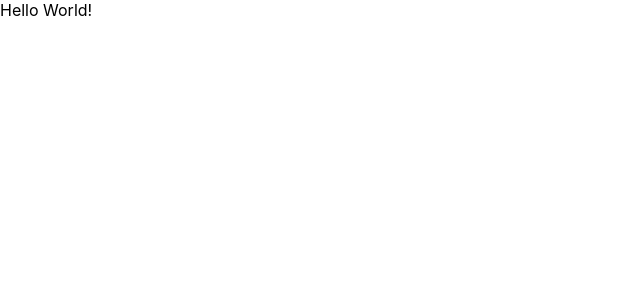
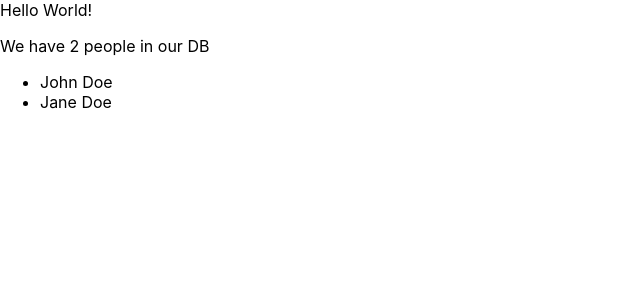
Before and after one commit to yogi721/zustand-tutorial, a React (Create React App) app: page / in a window 1280 px wide. Shown: the top 300 px of the page, without its empty margins (0-640 px from the left). Built offline with nearby package versions, Linux system fonts and the light colour scheme.

Commit message:
using the store

```diff
--- a/src/App.js
+++ b/src/App.js
@@ -1,9 +1,11 @@
+import People from "./components/People";
 
 
 function App() {
   return (
     <div className="App">
       Hello World!
+      <People />
     </div>
   );
 }
--- /dev/null
+++ b/src/components/People.js
@@ -0,0 +1,19 @@
+import React from 'react'
+import { useStore } from '../store'
+
+function People() {
+    const people = useStore(state => state.people)
+
+    return (
+        <div>
+            <p> We have {people.length} people in our DB</p>
+            <ul>
+                {people.map(p => (
+                    <li>{p}</li>
+                ))}
+            </ul>
+        </div>
+    )
+}
+
+export default People
--- a/src/store.js
+++ b/src/store.js
@@ -1,6 +1,6 @@
 import create from "zustand";
 
-const useStore = create((set) => ({
+export const useStore = create((set) => ({
     people: ['John Doe', 'Jane Doe'],
     addPerson: (person) =>
         set((state) => ({ people: [...state.people, person] }))
```
